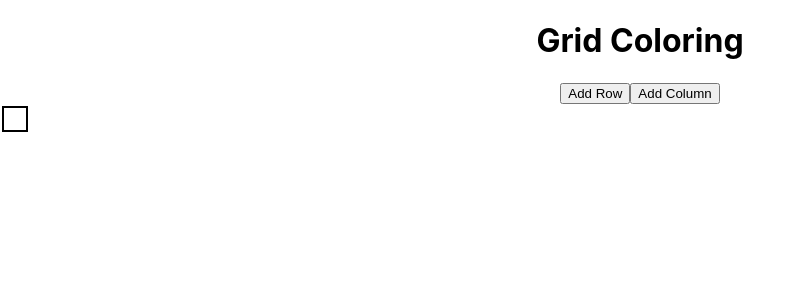
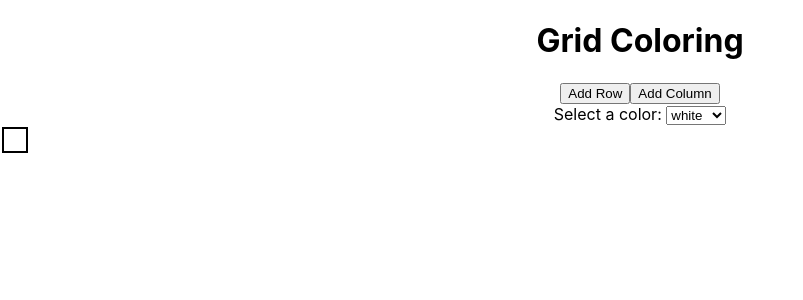
Before and after one commit to AdinaScheinfeld/TTP-Assignment-8-DOM3-React, a React (Create React App) app: page / in a window 1280 px wide. Shown: the top 300 px of the page, without its empty margins (0-803 px from the left). Built offline with nearby package versions, Linux system fonts and the light colour scheme.

Commit message:
adds color menu

```diff
--- a/src/components/Table.jsx
+++ b/src/components/Table.jsx
@@ -21,6 +21,12 @@ class Table extends Component {
         this.setState({ numCols: this.state.numCols+1 })
     }
 
+    selectColor = (e) => {
+        console.log('target: '+e.target.value);
+        this.setState({ color: e.target.value })
+        console.log('state: '+this.state.color);
+    }
+
     render() {
 
         let totalRows = [];
@@ -34,6 +40,17 @@ class Table extends Component {
                     <button onClick={ this.addRow }>Add Row</button>
                     <button onClick={ this.addColumn }>Add Column</button>
                 </div>
+
+                <form>
+                    <label for='colors'>Select a color: </label>
+                    <select name='colors' id='colors' onChange={ this.selectColor }>
+                        <option value='white' id='white'>white</option>
+                        <option value='red' id='red'>red</option>
+                        <option value='yellow' id='yellow'>yellow</option>
+                        <option value='blue' id='blue'>blue</option>
+                    </select>
+                </form>
+
                 <table className='tableContainer'>{ totalRows }</table>
             </div>
          );
```
Also changed, not shown: 1 other file (tests, documents, lock files or other folders).
